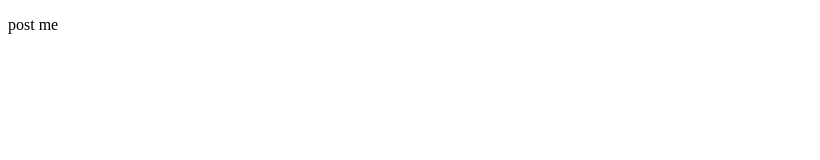
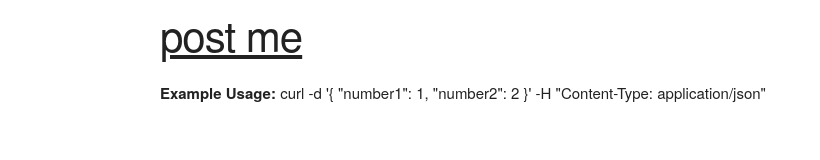
Before and after one commit to benjaminhr/futurice, a website: page views/index.html in a window 1280 px wide. Shown: the whole page, without its empty margins (0-820 px from the left). Drawn offline with nearby package versions, Linux system fonts and the light colour scheme.

Commit message:
view fix

```diff
--- a/views/index.html
+++ b/views/index.html
@@ -4,9 +4,13 @@
   <meta charset="UTF-8">
   <meta name="viewport" content="width=device-width, initial-scale=1.0">
   <meta http-equiv="X-UA-Compatible" content="ie=edge">
+  <link rel="stylesheet" href="https://cdnjs.cloudflare.com/ajax/libs/skeleton/2.0.4/skeleton.min.css">
   <title>hello</title>
 </head>
 <body>
-  <p>post me</p>
+  <div class="container">
+    <h2><u>post me</u></h2>
+    <p><b>Example Usage: </b> curl -d '{ "number1": 1, "number2": 2 }' -H "Content-Type: application/json" </p>
+  </div>
 </body>
 </html>
```
